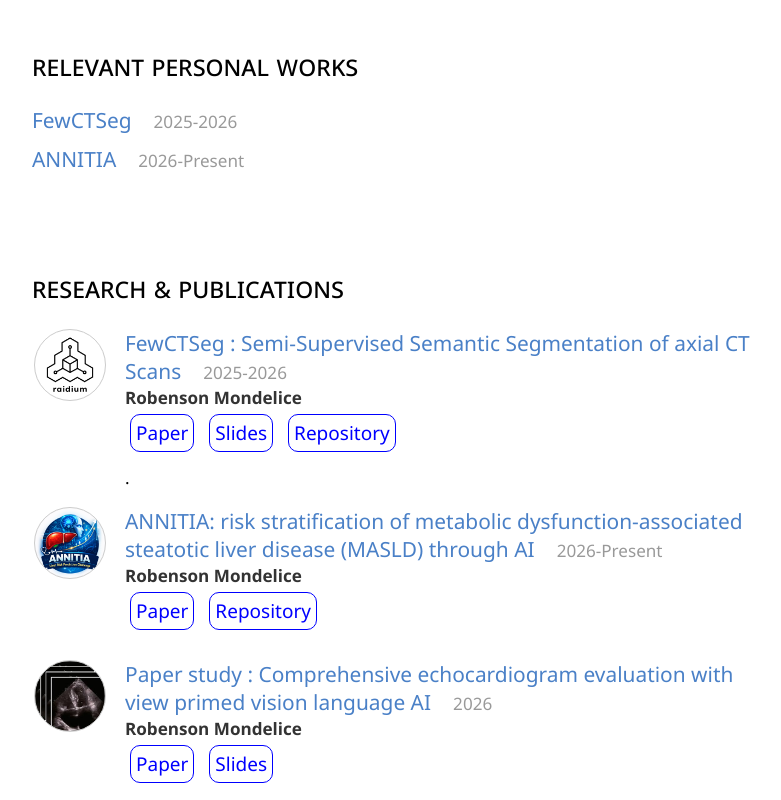
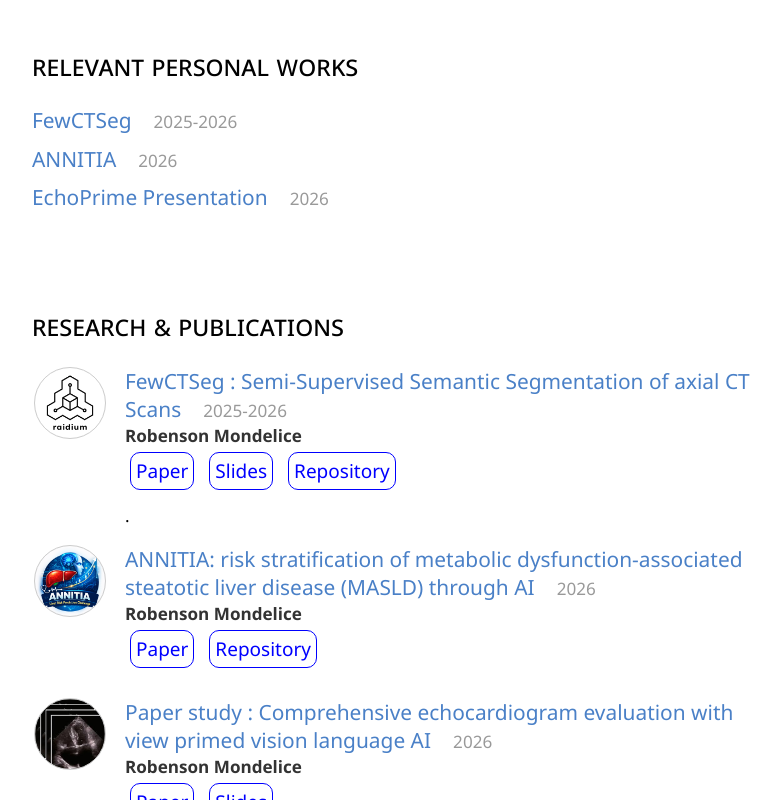
Before and after one commit to Robenson-Muscat/Robenson-Muscat.github.io, a plain HTML site: page index.html in a window 1280 px wide. Shown: the part 684-1484 px from the top of the page, without its empty margins (195-976 px from the left). Drawn offline with Linux system fonts and the light colour scheme.

Commit message:
Update on links

```diff
--- a/index.html
+++ b/index.html
@@ -52,7 +52,11 @@
             </div>
             <div class="story-basic"><a href="https://github.com/Robenson-Muscat/Annitia"
                     class="story-title">ANNITIA</a>
-                <div class="story-date"> 2026-Present </div>
+                <div class="story-date"> 2026 </div>
+            </div>
+            <div class="story-basic"><a href="https://drive.google.com/file/d/1j8AhPjQGA7Y-P3QVfIpkhdT4OqNswNR_/view?usp=sharing"
+                    class="story-title">EchoPrime Presentation</a>
+                <div class="story-date"> 2026 </div>
             </div>
 
         </section>
@@ -98,7 +102,7 @@
                 <div class="story-info"><a href="https://github.com/Robenson-Muscat/Annitia" class="story-title"
                         target="_blank"> ANNITIA: risk stratification of metabolic dysfunction-associated steatotic
                         liver disease (MASLD) through AI</a>
-                    <div class="story-date">2026-Present</div>
+                    <div class="story-date">2026</div>
                     <div class="story-authors"><b>Robenson Mondelice</b> </div>
                     <a target="_blank" rel="noopener"
                         style="border: 1px solid blue; border-radius: 10px; padding: 5px; display: inline-block; margin: 5px; text-decoration: none; color: blue;">
```
